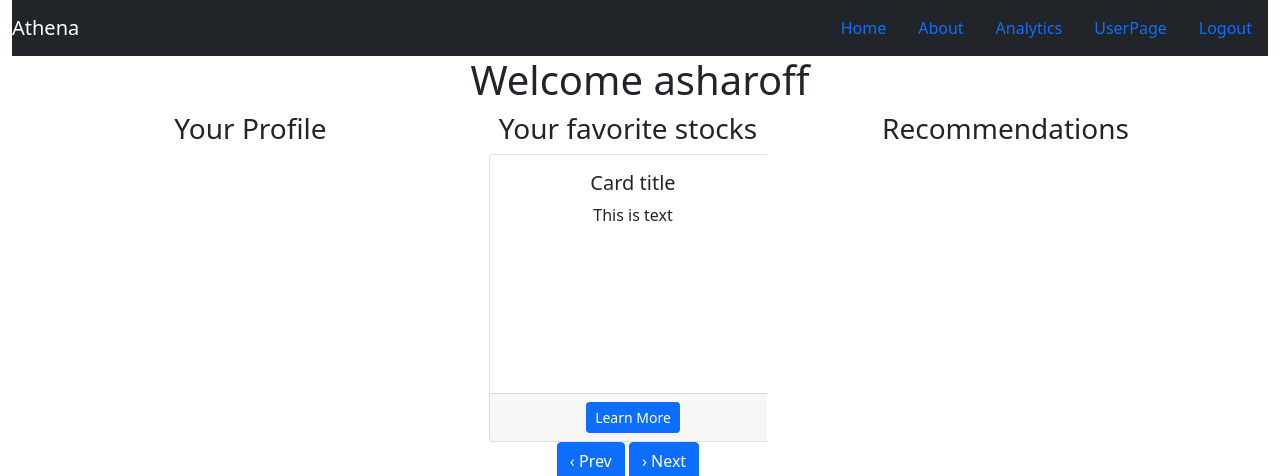
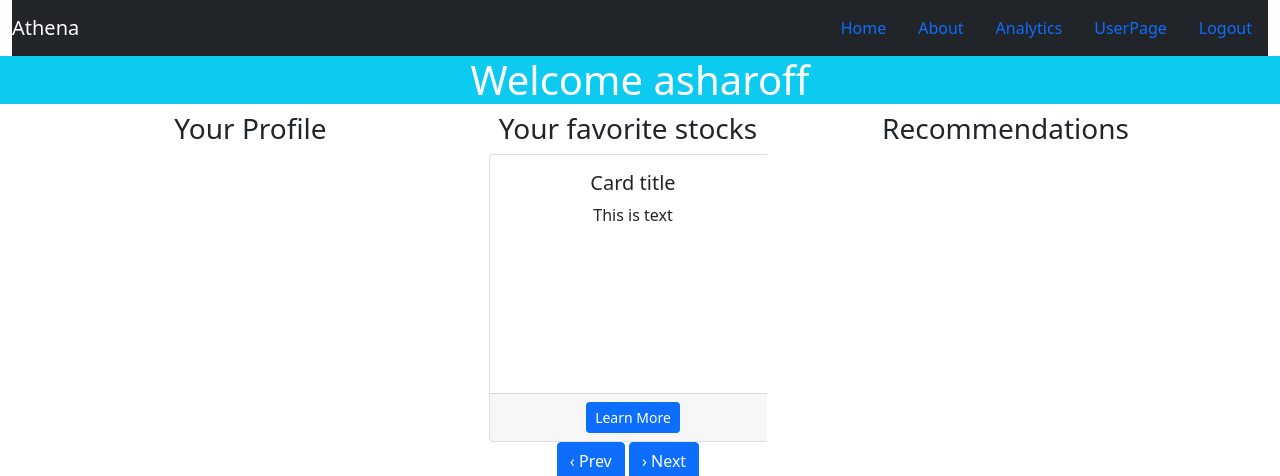
Before and after one commit to OpenStockDataShop/Athena_Stocks, a Django app: page /UserPage/ in a window 1280 px wide. Shown: the top 476 px of the page. Run offline with Django 3.2, Linux system fonts and the light colour scheme; a user stored in the database is signed in; data comes from the database, SQL or seed files in the repository; some libraries are stand-ins or nearby versions.

Commit message:
part of last update, forgot to add

```diff
--- a/django_project/stocks/templates/stocks/UserPage.html
+++ b/django_project/stocks/templates/stocks/UserPage.html
@@ -15,8 +15,8 @@
             {%include './navbar.html'%}
         </div>
         <div id="loading">
-        <div class="container-fluid">
-            <h1 class="text-center">Welcome {{ the_user }}</h1>
+        <div class="container-fluid bg-info">
+            <h1 class="text-white text-center">Welcome {{ the_user }}</h1>
         </div>
         <div class="container-fluid">
             <link href="https://cdn.jsdelivr.net/npm/bootstrap@5.0.0-beta3/dist/css/bootstrap.min.css" rel="stylesheet" integrity="sha384-eOJMYsd53ii+scO/bJGFsiCZc+5NDVN2yr8+0RDqr0Ql0h+rP48ckxlpbzKgwra6" crossorigin="anonymous">
```
